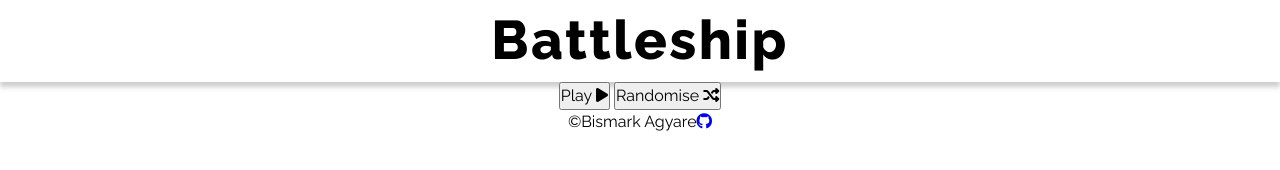
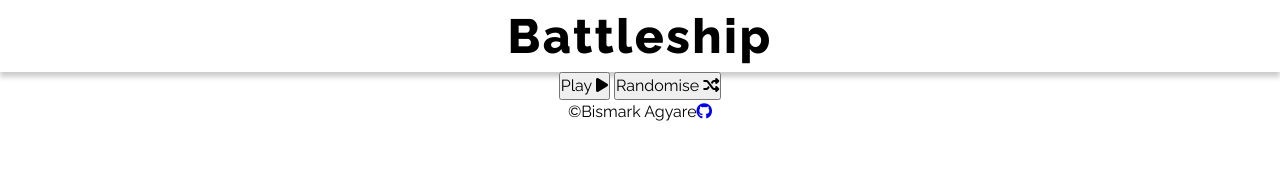
Before and after one commit to bismarkagyare/battleship, a website built with webpack: page src/template.html in a window 1280 px wide. Built offline with nearby package versions, Linux system fonts and the light colour scheme.

Commit message:
remove unnecessary comment and change font size

```diff
--- a/src/styles/style.scss
+++ b/src/styles/style.scss
@@ -10,12 +10,11 @@ body {
   height: 100vh;
   font-family: 'Raleway';
   text-align: center;
-  // background: url('../assets/favicon/favicon-16x16.png');
 }
 
 .header {
   letter-spacing: 0.15rem;
-  font-size: 1.7rem;
+  font-size: 1.5rem;
   box-shadow: 0px 5px 5px rgba(0, 0, 0, 0.2);
 }
 
```
